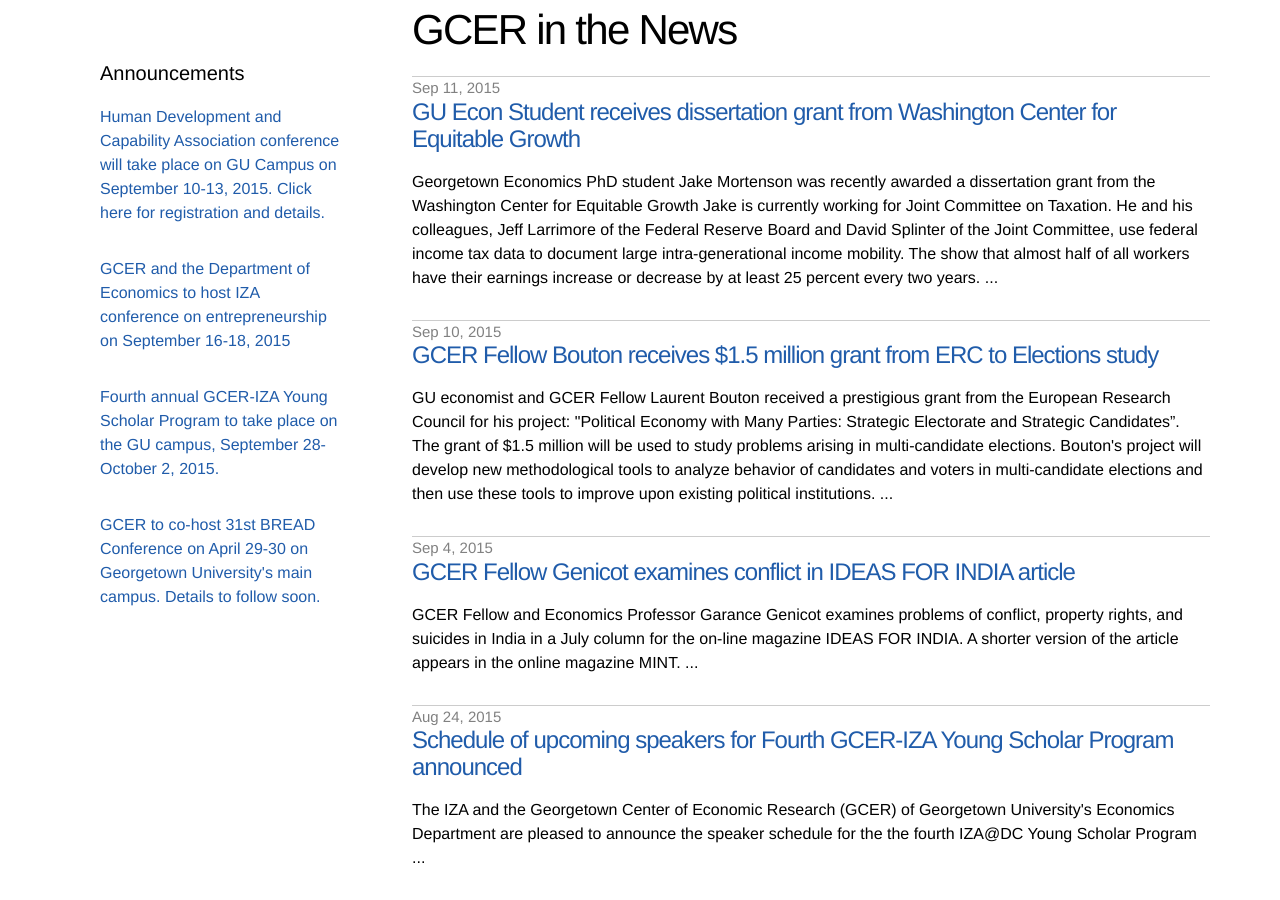
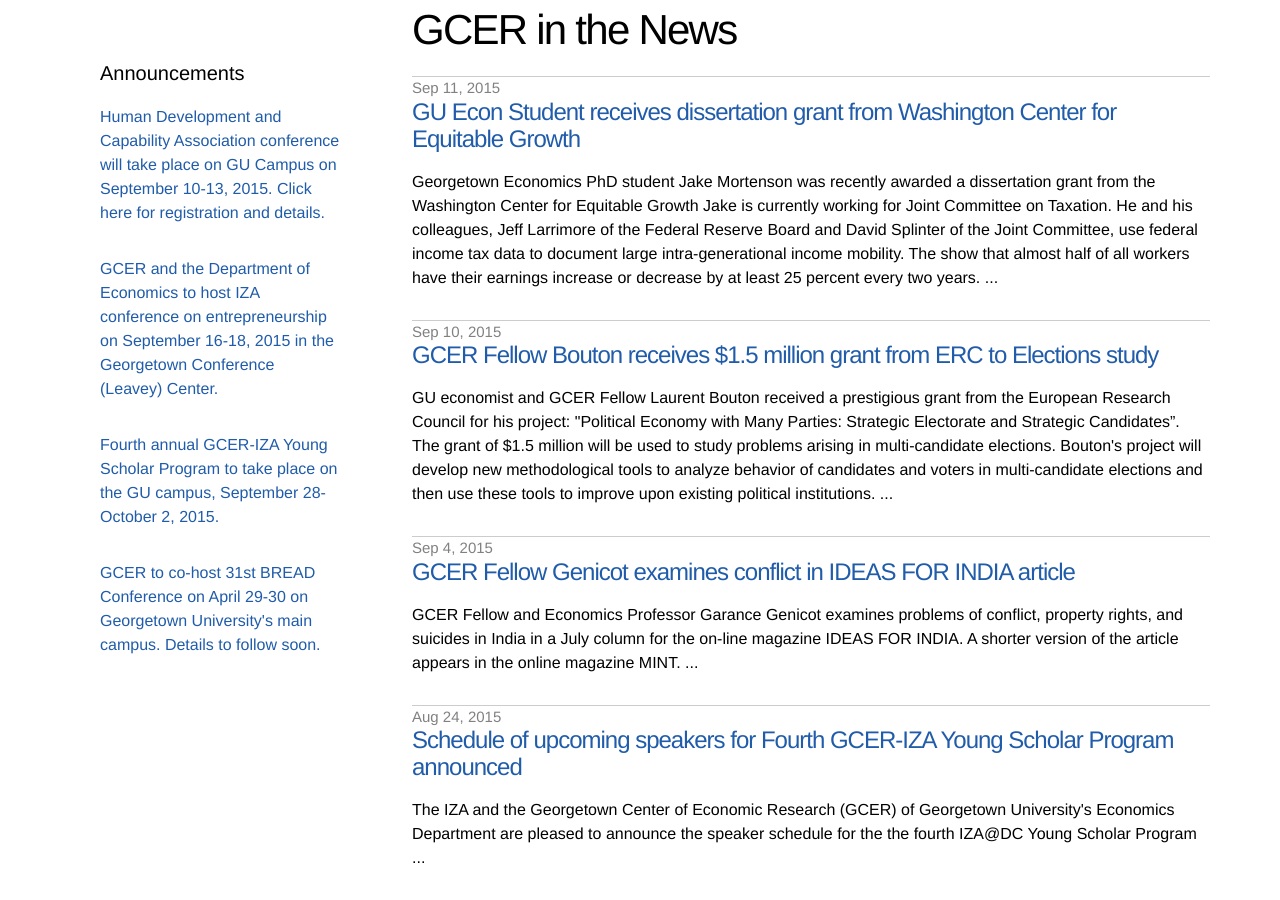
Before and after one commit to georgetown-econ/gcer, a Jekyll site: the page built from index.html, in a window 1280 px wide and 900 px high, scrolled down 471 px. Built offline with Jekyll 4.4.1, drawn with Linux system fonts in a browser that asks for light colours.

Commit message:
Updated announcements.yml

```diff
--- a/_data/announcements.yml
+++ b/_data/announcements.yml
@@ -1,7 +1,7 @@
 
 - announcement: <a href="https://www.conftool.pro/hdca2015/sessions.php"> Human Development and Capability Association conference will take place on GU Campus on September 10-13, 2015. Click here for registration and details.</a>
 
-- announcement: <a href="http://gcer.georgetown.edu/archive/page2/#/2015/01/27/iza-entrepreneurship"> GCER and the Department of Economics to host IZA conference on entrepreneurship on September 16-18, 2015</a>
+- announcement: <a href="http://www.iza.org/conference_files/EntreRes2015/viewProgram?conf_id=2761"> GCER and the Department of Economics to host IZA conference on entrepreneurship on September 16-18, 2015 in the Georgetown Conference (Leavey) Center.</a>
 
 - announcement: <a href="http://gcer.georgetown.edu/archive/#/2015/08/24/gcer15-speakers"> Fourth annual GCER-IZA Young Scholar Program to take place on the GU campus, September 28-October 2, 2015.</a>
 
```
